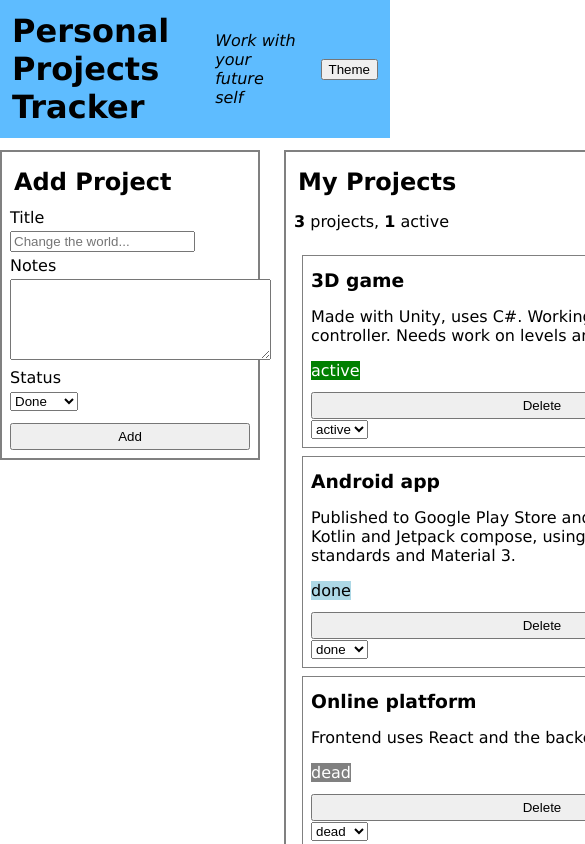
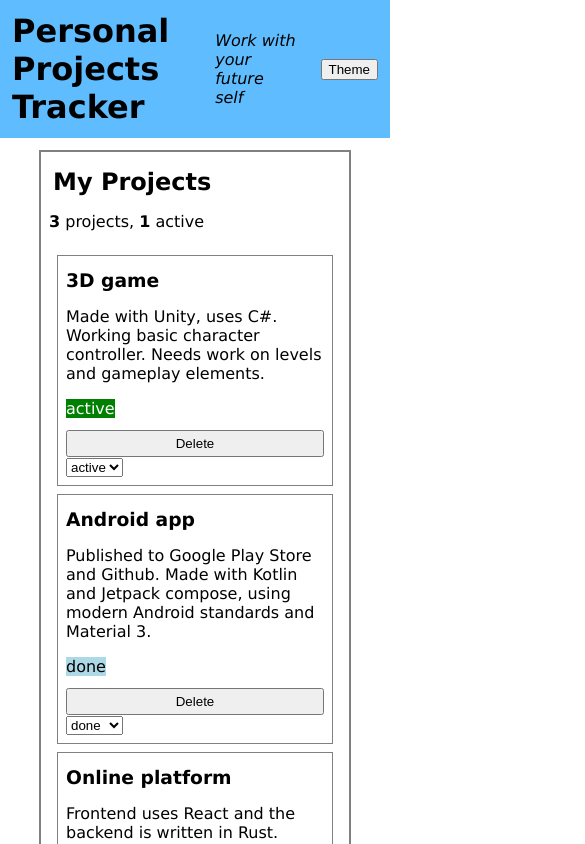
Before and after one commit to Edward205/personal-projects-tracker, a React app in the folder frontend/: page / in a window 390 px wide. Shown: the top 844 px of the page, 585 px wide, since content can reach past the window. Built offline with nearby package versions, Linux system fonts and the light colour scheme; the HTML template or start-up script is replaced by a standard one.

Commit message:
add responsive css

```diff
--- a/frontend/src/App.css
+++ b/frontend/src/App.css
@@ -17,7 +17,7 @@ header p {
 
 main {
     margin: 12px auto;
-    width: 800px;
+    width: 80%;
     display: grid;
     grid-template-columns: 260px auto;
     gap: 24px;
@@ -79,3 +79,14 @@ main {
         }
     }
 }
+
+@media (max-width: 768px) {
+    main {
+        grid-template-columns: auto;
+    }
+    .panel.add {
+        order: 1;
+        width: 260px;
+        margin: auto;
+    }
+}
--- a/frontend/src/main.jsx
+++ b/frontend/src/main.jsx
@@ -4,6 +4,7 @@ import App from "./App.jsx";
 import "./App.css";
 createRoot(document.getElementById("root")).render(
   <StrictMode>
+    <meta name="viewport" content="width=device-width, initial-scale=1.0"></meta>
     <App />
   </StrictMode>
 );
```
